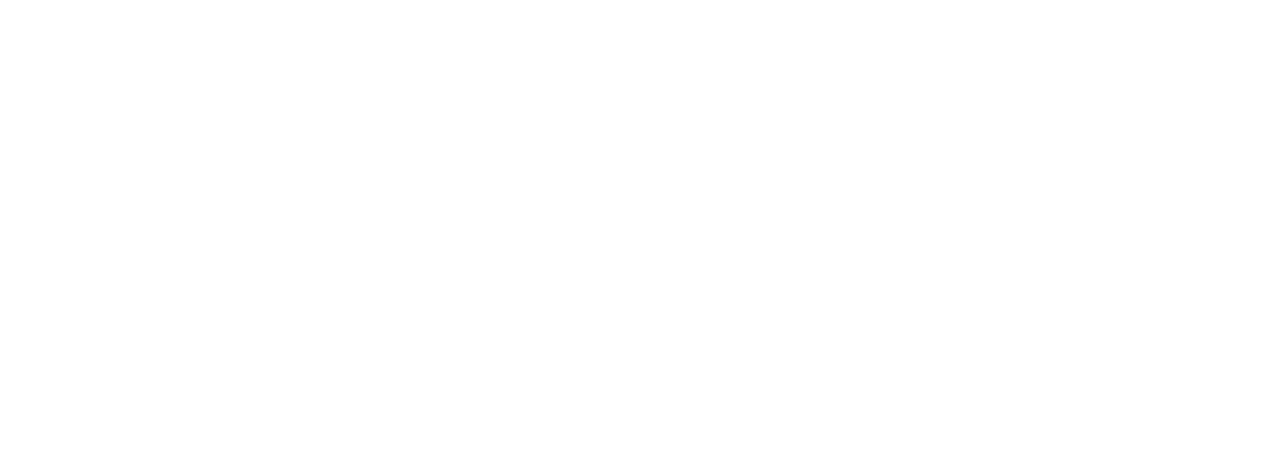
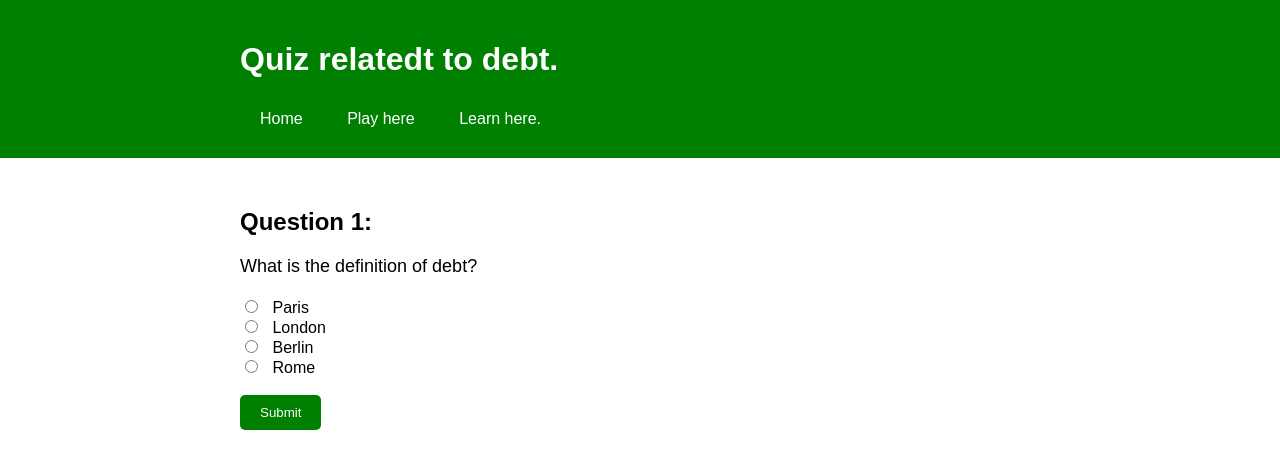
Before and after one commit to Abhiabhishek5124/NKU_Hackathon, a plain HTML site: page UI/debtQuiz.html in a window 1280 px wide. Drawn offline with Linux system fonts and the light colour scheme.

Commit message:
ui update

```diff
--- a/UI/budgetQuiz.html
+++ b/UI/budgetQuiz.html
@@ -0,0 +1,45 @@
+<!DOCTYPE html>
+<html lang="en">
+<head>
+  <meta charset="UTF-8">
+  <meta name="viewport" content="width=device-width, initial-scale=1.0">
+  <title>Quiz</title>
+  <link rel="stylesheet" href="quiz.css">
+</head>
+<body>
+  <header>
+    <div class="container">
+      <h1>Quiz related to budget.</h1>
+      <nav>
+        <ul>
+          <li><a href="home.html">Home</a></li>
+          <li><a href="play.html">Play here</a></li>
+          <li><a href="learn.html">Learn here.</a></li>
+
+        </ul>
+      </nav>
+    </div>
+  </header>
+
+  <section class="quiz">
+    <div class="container">
+      <h2>Question 1:</h2>
+      <p>What is the definition of budget?</p>
+      <form>
+        <input type="radio" id="paris" name="capital" value="paris">
+        <label for="paris">Paris</label><br>
+        <input type="radio" id="london" name="capital" value="london">
+        <label for="london">London</label><br>
+        <input type="radio" id="berlin" name="capital" value="berlin">
+        <label for="berlin">Berlin</label><br>
+        <input type="radio" id="rome" name="capital" value="rome">
+        <label for="rome">Rome</label><br>
+        <br>
+        <button type="submit">Submit</button>
+      </form>
+    </div>
+  </section>
+
+
+</body>
+</html>
--- a/UI/debtQuiz.html
+++ b/UI/debtQuiz.html
@@ -0,0 +1,45 @@
+<!DOCTYPE html>
+<html lang="en">
+<head>
+  <meta charset="UTF-8">
+  <meta name="viewport" content="width=device-width, initial-scale=1.0">
+  <title>Quiz</title>
+  <link rel="stylesheet" href="quiz.css">
+</head>
+<body>
+  <header>
+    <div class="container">
+      <h1>Quiz relatedt to debt.</h1>
+      <nav>
+        <ul>
+          <li><a href="home.html">Home</a></li>
+          <li><a href="play.html">Play here</a></li>
+          <li><a href="learn.html">Learn here.</a></li>
+
+        </ul>
+      </nav>
+    </div>
+  </header>
+
+  <section class="quiz">
+    <div class="container">
+      <h2>Question 1:</h2>
+      <p>What is the definition of debt?</p>
+      <form>
+        <input type="radio" id="paris" name="capital" value="paris">
+        <label for="paris">Paris</label><br>
+        <input type="radio" id="london" name="capital" value="london">
+        <label for="london">London</label><br>
+        <input type="radio" id="berlin" name="capital" value="berlin">
+        <label for="berlin">Berlin</label><br>
+        <input type="radio" id="rome" name="capital" value="rome">
+        <label for="rome">Rome</label><br>
+        <br>
+        <button type="submit">Submit</button>
+      </form>
+    </div>
+  </section>
+
+
+</body>
+</html>
--- a/UI/home.css
+++ b/UI/home.css
@@ -74,3 +74,4 @@ body {
     border: 1px solid #007bff;
     border-radius: 5px;
     margin: 0 10px;
+  }
--- a/UI/quiz.css
+++ b/UI/quiz.css
@@ -0,0 +1,84 @@
+body {
+    font-family: Arial, sans-serif;
+    margin: 0;
+    padding: 0;
+  }
+
+  .container {
+    max-width: 800px;
+    margin: 0 auto;
+    padding: 0 20px;
+  }
+
+  header {
+    background-color: green;
+    color: #fff;
+    padding: 20px 0;
+  }
+
+  header::after {
+    content: "";
+    display: table;
+    clear: both;
+  }
+
+
+  nav ul {
+    list-style-type: none;
+    margin: 0;
+    padding: 0;
+  }
+
+  nav ul li {
+    display: inline;
+  }
+
+  nav ul li a {
+    display: inline-block;
+    text-decoration: none;
+    color: #fff;
+    padding: 10px 20px;
+  }
+
+  nav ul li a:hover {
+    background-color: #0056b3;
+  }
+
+  .quiz {
+    margin-top: 50px;
+  }
+
+  .quiz h2 {
+    font-size: 24px;
+  }
+
+  .quiz p {
+    font-size: 18px;
+  }
+
+  .quiz form {
+    margin-top: 20px;
+  }
+
+  .quiz input[type="radio"] {
+    margin-right: 10px;
+  }
+
+  .quiz button {
+    padding: 10px 20px;
+    background-color: green;
+    color: #fff;
+    border: none;
+    border-radius: 5px;
+    cursor: pointer;
+  }
+
+  .quiz button:hover {
+    background-color: #0056b3;
+  }
+
+  footer {
+    background-color: #f2f2f2;
+    padding: 20px 0;
+    text-align: center;
+  }
```
Also changed, not shown: UI/home.html (+2 -2 lines), UI/incomeQuiz.html (+45 -0 lines), UI/play.css (+2 -9 lines), UI/play.html (+9 -7 lines).
